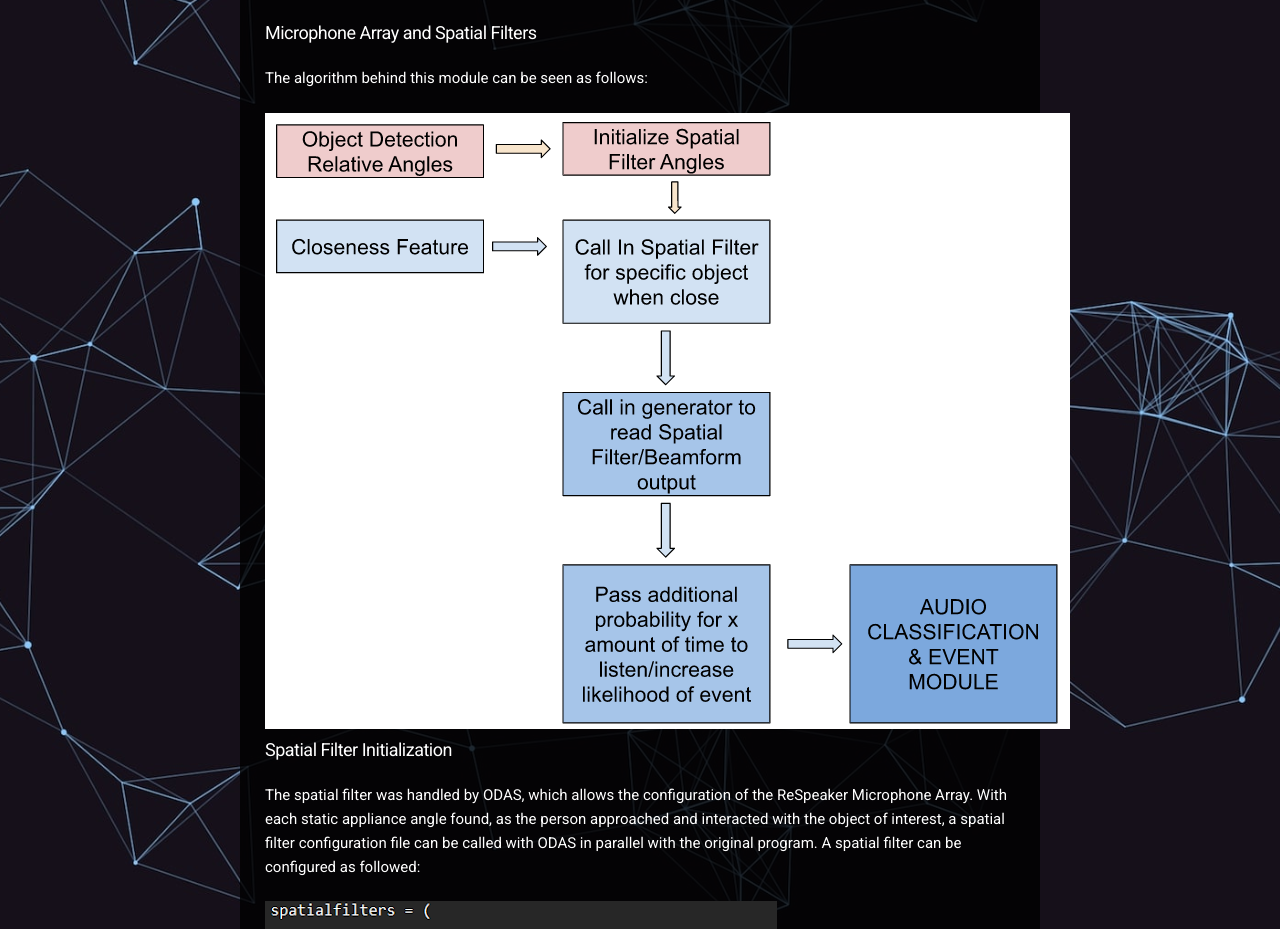
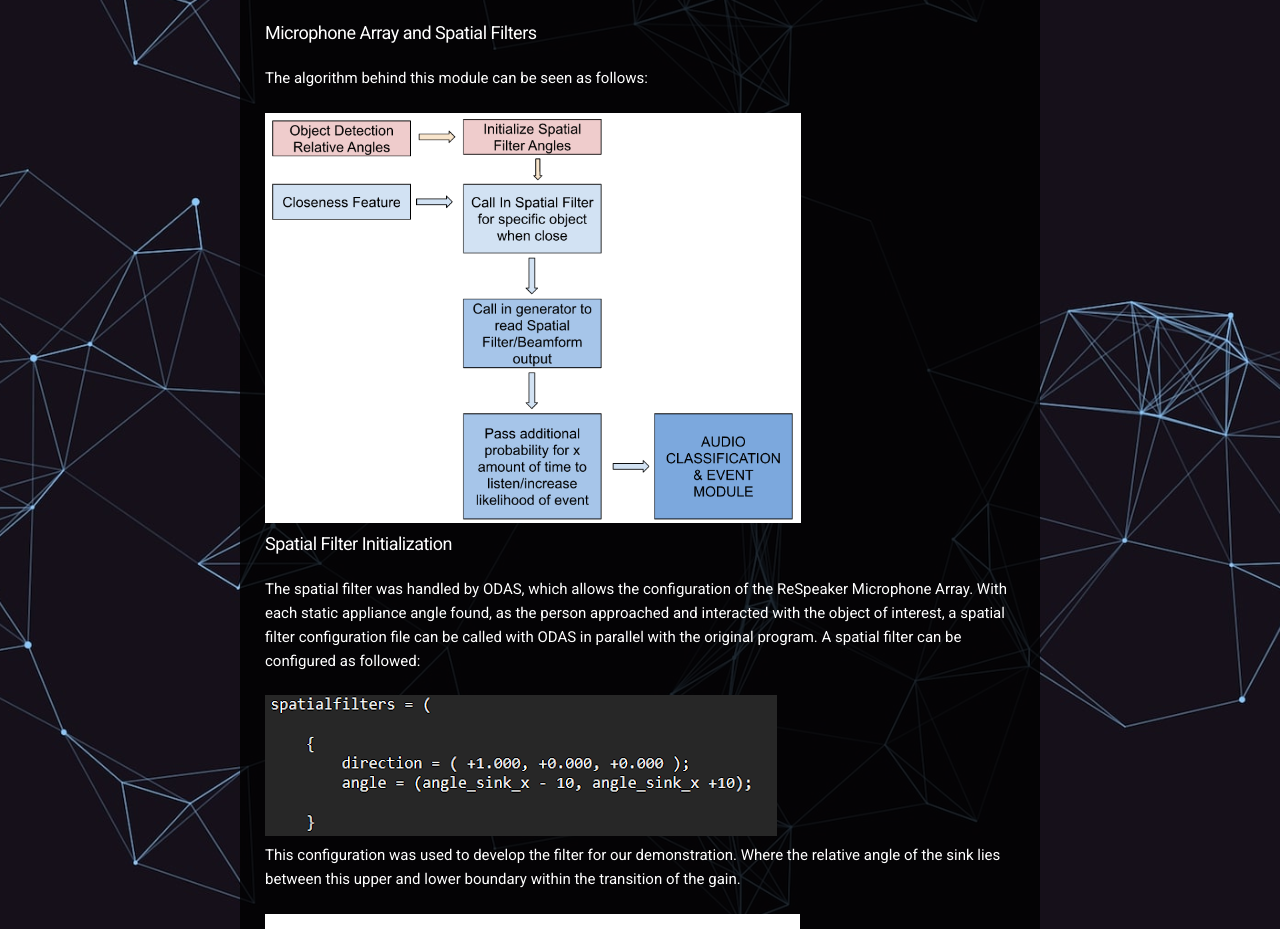
Before and after one commit to dzambani/dzambani.github.io, a plain HTML site: page index.html in a window 1280 px wide. Shown: the part 3065-3994 px from the top of the page. Drawn offline with nearby package versions, Linux system fonts and the light colour scheme.

Commit message:
resize image six

```diff
--- a/index.html
+++ b/index.html
@@ -122,7 +122,9 @@
             <p>
               The algorithm behind this module can be seen as follows:
               </p>
-		  <img src="./images/six.png" alt="spatial filter algorithm">
+		  <img src="./images/six.png" alt="spatial filter algorithm"
+		       width="536"
+		       height="410"/>
             <h4>
              Spatial Filter Initialization
              </h4>
```
